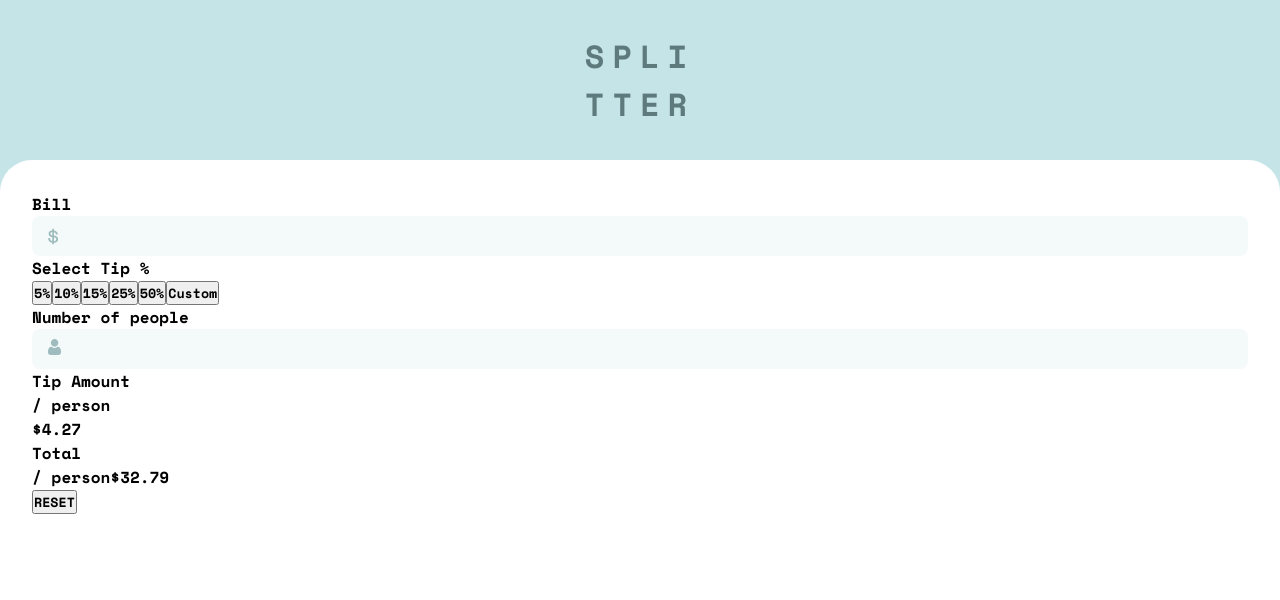
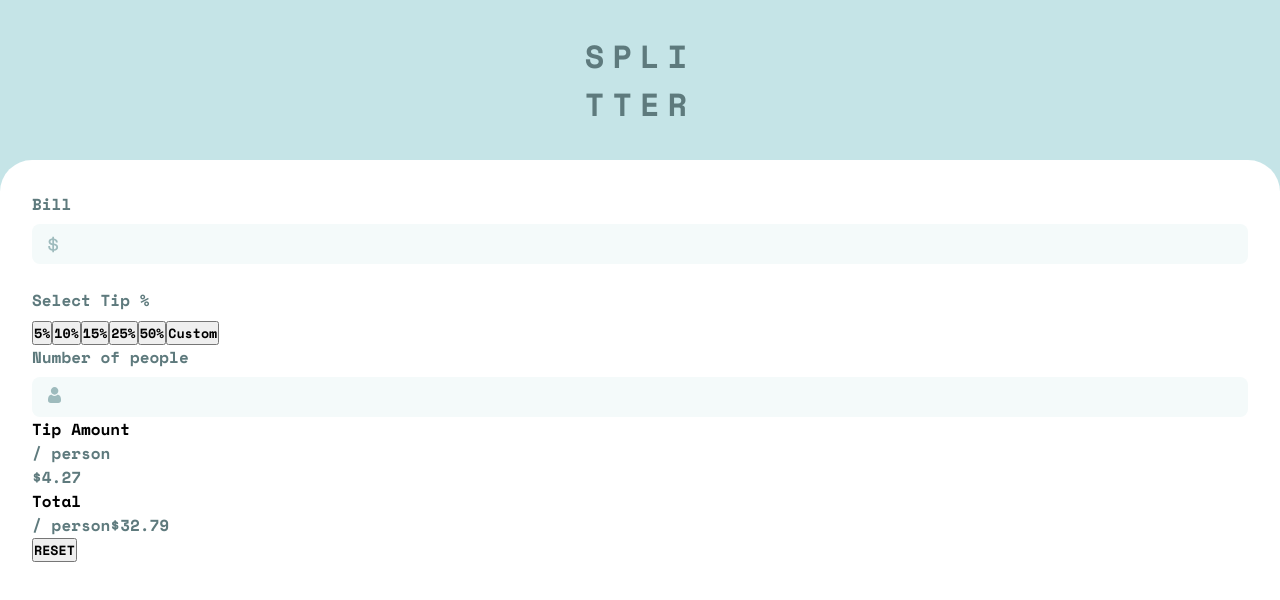
Before and after one commit to developermartins/tip-calculator-app, a React (Create React App) app: page / in a window 1280 px wide. Shown: the top 600 px of the page. Built offline with nearby package versions, Linux system fonts and the light colour scheme.

Commit message:
customize inputs

```diff
--- a/src/App.css
+++ b/src/App.css
@@ -44,10 +44,15 @@
     background-color: var(--white);
 }
 
+.calculator-section span {
+    margin-bottom: 0.5rem;
+}
+
 .bill-input-container {
     display: flex;
     align-items: center;
     flex-direction: row-reverse;
+    margin-bottom: 1.5rem;
 }
 
 .calculator-section input {
@@ -64,6 +69,10 @@
     padding-right: 1.5rem;
 }
 
+.calculator-section span {
+    color: var(--dark-grayish-cyan);
+}
+
 .bill-input-container svg {
     position: absolute;
     left: 3rem;
@@ -71,6 +80,6 @@
 
 .number-of-people-container svg {
     position: absolute;
-    top: 21.2rem;
+    top: 24.2rem;
     left: 3rem;
 }
```
